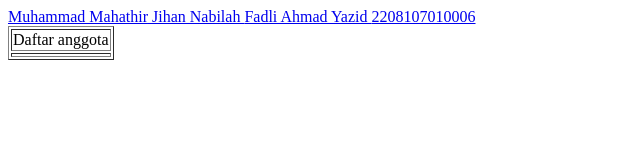
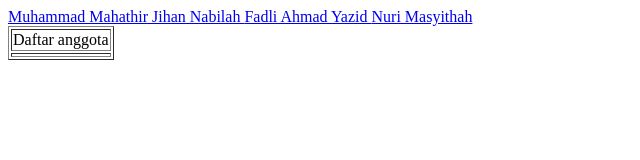
Before and after one commit to emhaaaa/INF206-2024-9-AquaWeather, a plain HTML site: page index.html in a window 1280 px wide. Shown: the full height of the page, 0-640 px from the left. Drawn offline with Linux system fonts and the light colour scheme.

Commit message:
Update index.html

```diff
--- a/index.html
+++ b/index.html
@@ -9,6 +9,6 @@
 <a href="2208107010056.html">Muhammad Mahathir</a>
       <a href="2208107010035.html"> Jihan Nabilah </a>
       <a href="2208107010032.html"> Fadli Ahmad Yazid </a>
-    <a href = "2208107010006.html"> 2208107010006 </a>
+      <a href="2208107010006.html"> Nuri Masyithah </a>
 <tr><td>
 </html>
```
